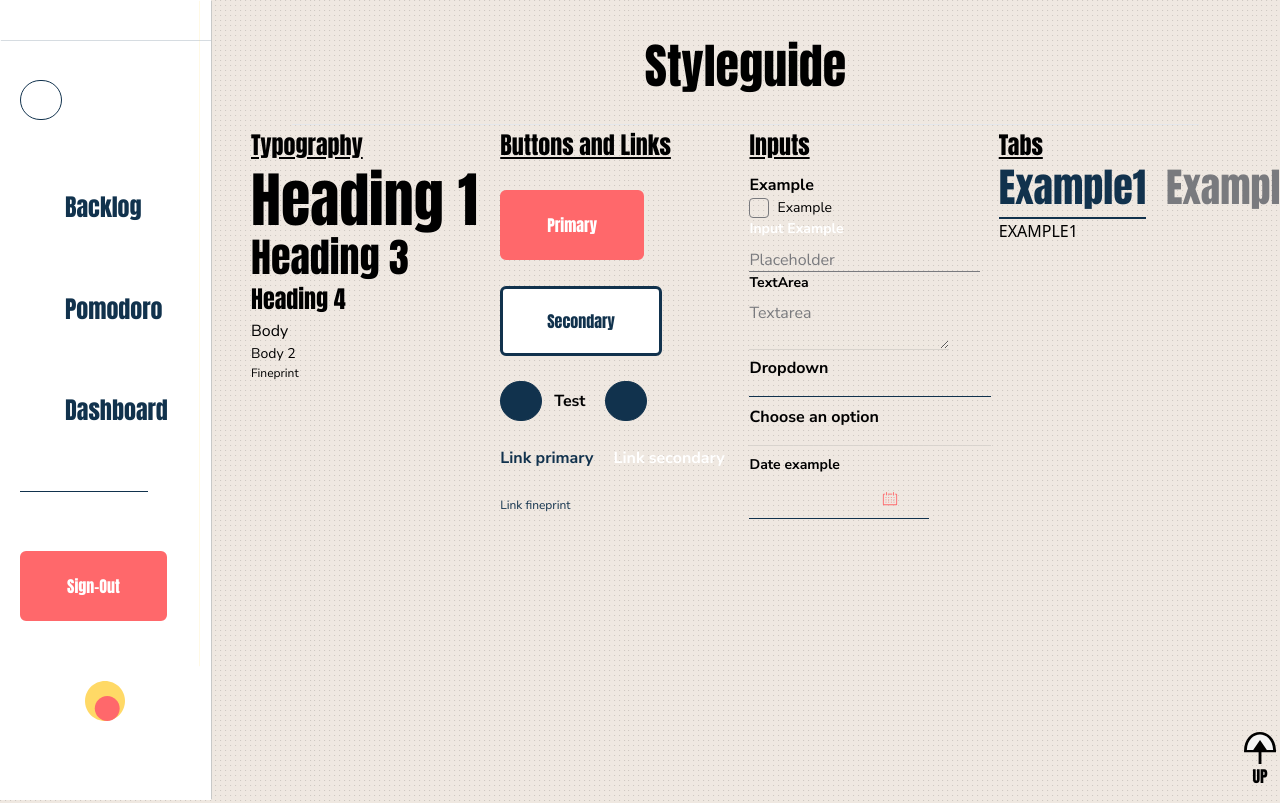
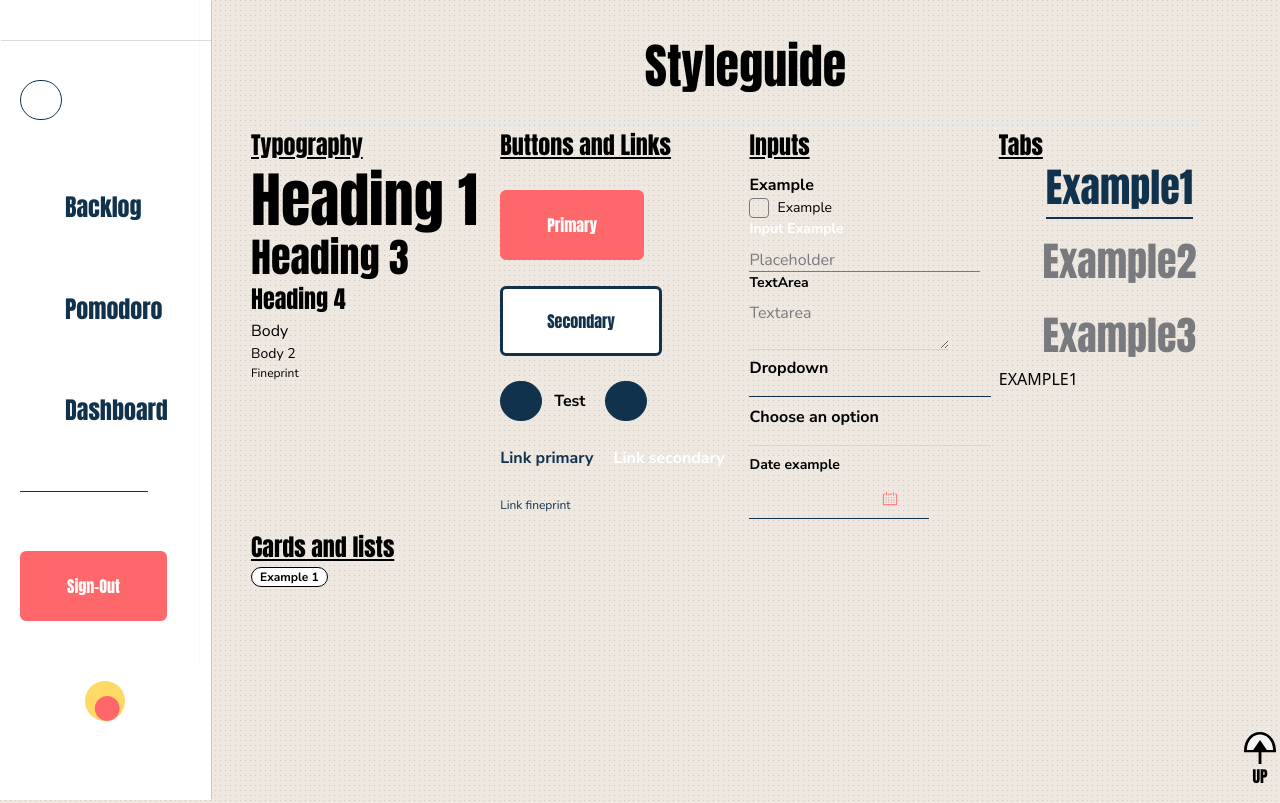
Before and after one commit to CYL-B/concentraction, a React (Vite) app in the folder concentraction-back/concentraction-front/: page /styleguide in a window 1280 px wide. Shown: the top 803 px of the page. Built offline with nearby package versions, Linux system fonts and the light colour scheme; some icons are missing.

Commit message:
added tag

```diff
--- a/concentraction-back/concentraction-front/src/components/tabs.jsx
+++ b/concentraction-back/concentraction-front/src/components/tabs.jsx
@@ -4,6 +4,7 @@ export default function Tabs({
   tabsIds = [],
   getHeader = () => {},
   renderContent = () => {},
+  tabMenuClassName
 }) {
   //state active = takes the first element in the tabsIds array and sets it as the default open/active tab
   //tabsId = array which includes each name of the tabs
@@ -13,7 +14,7 @@ export default function Tabs({
 
   return (
     <>
-      <ul className="tab__menu flex justify-around gap-5">
+      <ul className={`tab__menu flex justify-around gap-5 ${tabMenuClassName}`}>
         {tabsIds.map((tabId) => {
           return (
             <li key={tabId} className={`tab__link pb-2 border-b-2 border-solid transition-all ease-in-out duration-300 ${active == tabId ?"active text-brand-blue border-brand-blue":" inactive text-dark-grey border-transparent"}`}>
--- /dev/null
+++ b/concentraction-back/concentraction-front/src/components/tags.jsx
@@ -0,0 +1,8 @@
+import { Fineprint } from "./typography";
+export default function Tag({children}) {
+  return (
+    <div className=" h-fit w-fit bg-neutral-white border border-solid border-neutral-black rounded-3xl px-2">
+      <Fineprint classFineprint="font-bold capitalize">{children}</Fineprint>
+    </div>
+  );
+}
--- a/concentraction-back/concentraction-front/src/pages/styleguide.jsx
+++ b/concentraction-back/concentraction-front/src/pages/styleguide.jsx
@@ -23,6 +23,9 @@ import Layout from "../components/layout/layout";
 
 //Tabs
 import Tabs from "../components/tabs";
+
+//Tags
+import Tag from "../components/tags";
 
 export default function Styleguide() {
   return (
@@ -83,6 +86,7 @@ export default function Styleguide() {
       <section className="tabs flex flex-col w-fit">
         <Heading4 classHeading="underline">Tabs</Heading4>
         <Tabs
+          tabMenuClassName="flex-wrap"
           tabsIds={["Example1", "Example2", "Example3"]}
           getHeader={(tabId) => {
             return tabId;
@@ -92,6 +96,10 @@ export default function Styleguide() {
           }}
         />
       </section>
+      <section className="cards">
+      <Heading4 classHeading="underline">Cards and lists</Heading4>
+        <Tag>Example 1</Tag>
+      </section>
     </Layout>
   );
 }
```
